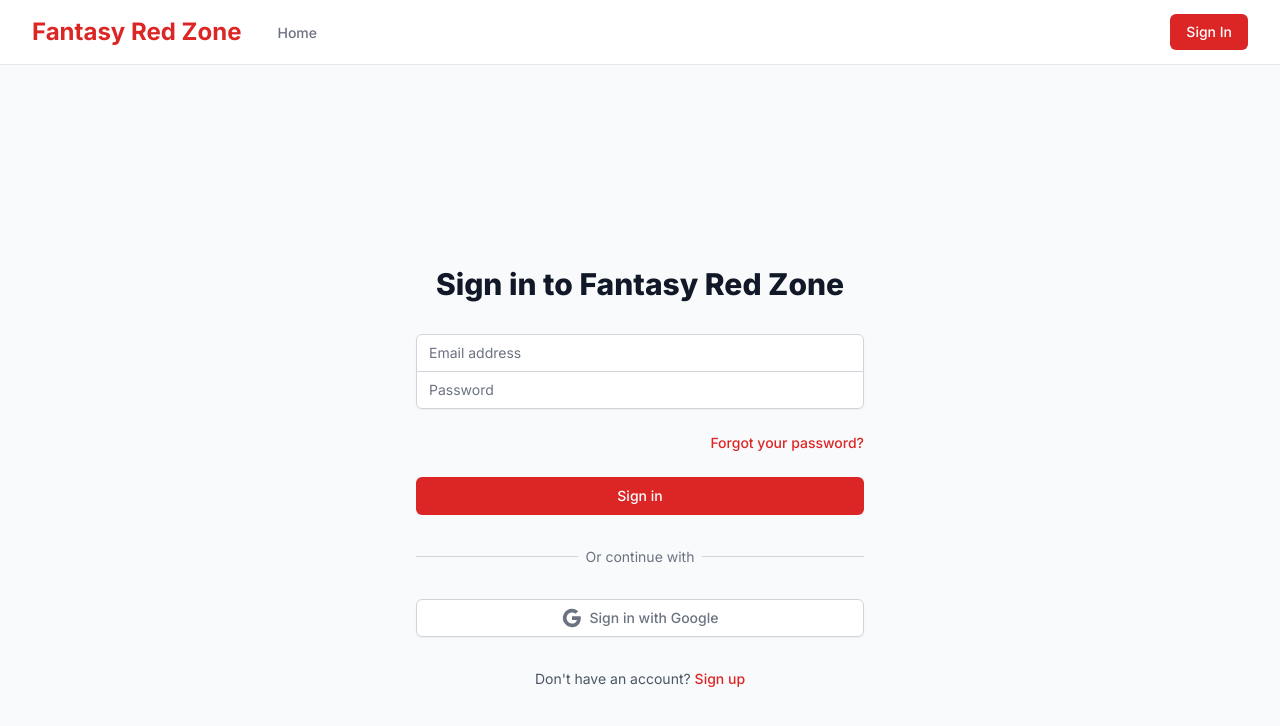
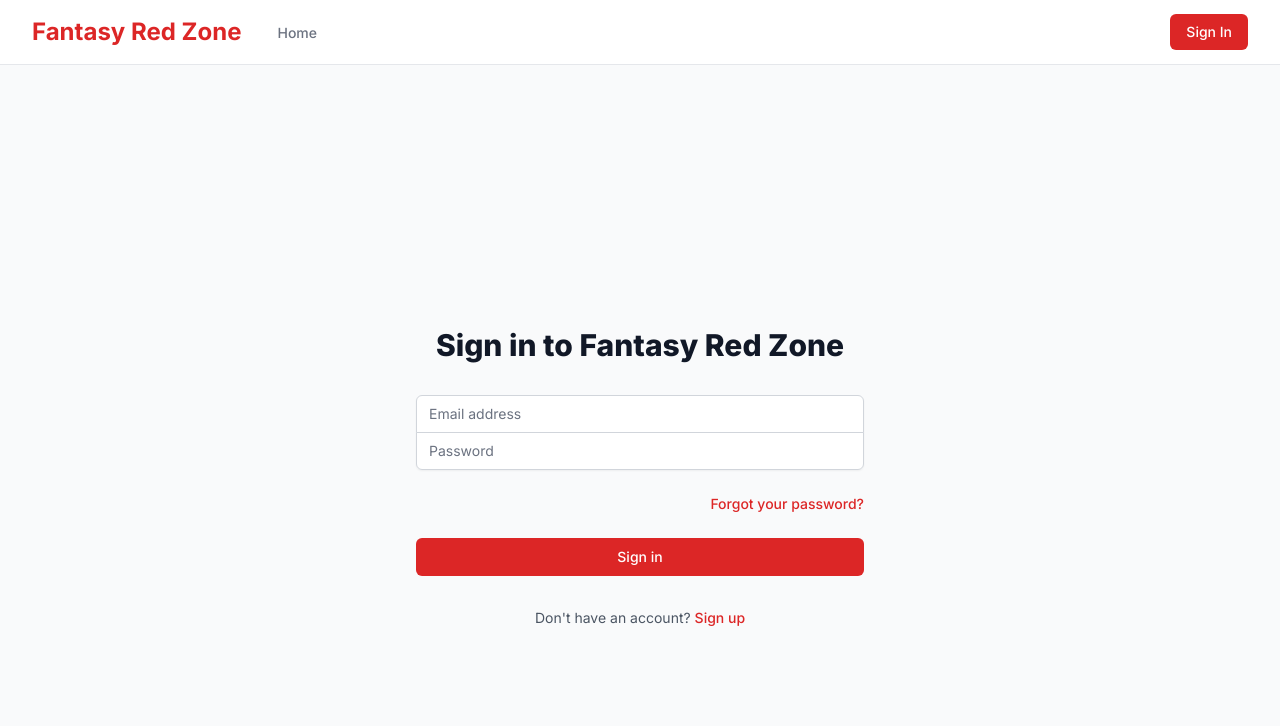
Before and after one commit to james-falk/red-z, a Next.js app in the folder apps/web/: page /auth/sign-in in a window 1280 px wide. Shown: the top 726 px of the page. Built offline with nearby package versions, Linux system fonts and the light colour scheme; no server answers.

Commit message:
feat: temporarily disable Google OAuth, use email/password only

```diff
--- a/apps/web/src/app/auth/sign-in/page.tsx
+++ b/apps/web/src/app/auth/sign-in/page.tsx
@@ -67,18 +67,6 @@
     } catch (err) {
       setError('Sign in failed. Please try again.');
     } finally {
-      setLoading(false);
-    }
-  };
-
-  const handleGoogleSignIn = async () => {
-    setError('');
-    setLoading(true);
-    try {
-      // SECURITY: Auth.js handles OAuth flow with PKCE
-      await signIn('google', { callbackUrl: '/' });
-    } catch (err) {
-      setError('Google sign in failed. Please try again.');
       setLoading(false);
     }
   };
@@ -177,45 +165,6 @@
           </div>
         </form>
 
-        {/* Divider */}
-        <div className="relative">
-          <div className="absolute inset-0 flex items-center">
-            <div className="w-full border-t border-gray-300" />
-          </div>
-          <div className="relative flex justify-center text-sm">
-            <span className="px-2 bg-gray-50 text-gray-500">Or continue with</span>
-          </div>
-        </div>
-
-        {/* Google OAuth */}
-        <div>
-          <button
-            onClick={handleGoogleSignIn}
-            disabled={loading}
-            className="w-full inline-flex justify-center py-2 px-4 border border-gray-300 rounded-md shadow-sm bg-white text-sm font-medium text-gray-500 hover:bg-gray-50 disabled:opacity-50 disabled:cursor-not-allowed"
-          >
-            <svg className="w-5 h-5" viewBox="0 0 24 24">
-              <path
-                fill="currentColor"
-                d="M22.56 12.25c0-.78-.07-1.53-.2-2.25H12v4.26h5.92c-.26 1.37-1.04 2.53-2.21 3.31v2.77h3.57c2.08-1.92 3.28-4.74 3.28-8.09z"
-              />
-              <path
-                fill="currentColor"
-                d="M12 23c2.97 0 5.46-.98 7.28-2.66l-3.57-2.77c-.98.66-2.23 1.06-3.71 1.06-2.86 0-5.29-1.93-6.16-4.53H2.18v2.84C3.99 20.53 7.7 23 12 23z"
-              />
-              <path
-                fill="currentColor"
-                d="M5.84 14.09c-.22-.66-.35-1.36-.35-2.09s.13-1.43.35-2.09V7.07H2.18C1.43 8.55 1 10.22 1 12s.43 3.45 1.18 4.93l2.85-2.22.81-.62z"
-              />
-              <path
-                fill="currentColor"
-                d="M12 5.38c1.62 0 3.06.56 4.21 1.64l3.15-3.15C17.45 2.09 14.97 1 12 1 7.7 1 3.99 3.47 2.18 7.07l3.66 2.84c.87-2.6 3.3-4.53 6.16-4.53z"
-              />
-            </svg>
-            <span className="ml-2">Sign in with Google</span>
-          </button>
-        </div>
-
         {/* Sign up link */}
         <div className="text-center">
           <p className="text-sm text-gray-600">
```
Also changed, not shown: apps/web/src/lib/auth.ts (+6 -4 lines).
